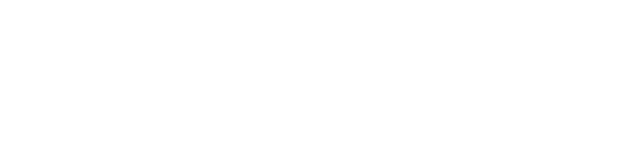
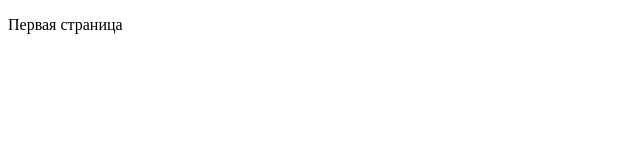
Before and after one commit to Maria270805/saitMariya1, a plain HTML site: page index.html in a window 1280 px wide. Shown: the whole page, without its empty margins (0-640 px from the left). Drawn offline with Linux system fonts and the light colour scheme.

Commit message:
добавлен заголовок

```diff
--- a/index.html
+++ b/index.html
@@ -6,6 +6,6 @@
     <title>Document</title>
 </head>
 <body>
-
+    <p>Первая страница</p>
 </body>
 </html>
```
